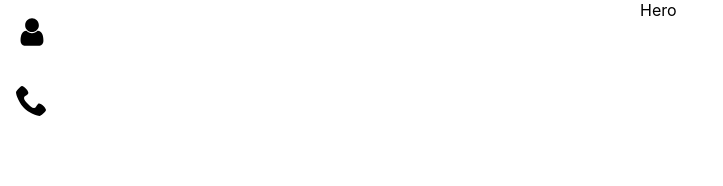
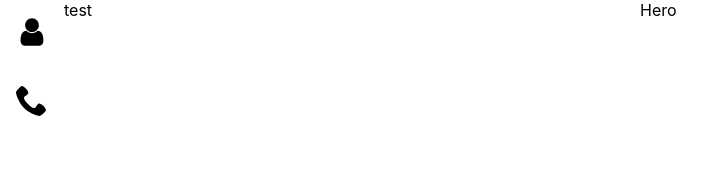
Before and after one commit to SherOnDale/madrasi-londoner, a Nuxt app: page /contact in a window 1280 px wide. Before the commit this address had no page. Shown: the top 186 px of the page, without its empty margins (0-723 px from the left). Built offline with nearby package versions, Linux system fonts and the light colour scheme.

Commit message:
add contact page

```diff
--- /dev/null
+++ b/pages/contact.vue
@@ -0,0 +1,10 @@
+<template>
+  <div>test</div>
+</template>
+
+<script>
+export default {}
+</script>
+
+<style>
+</style>
```
